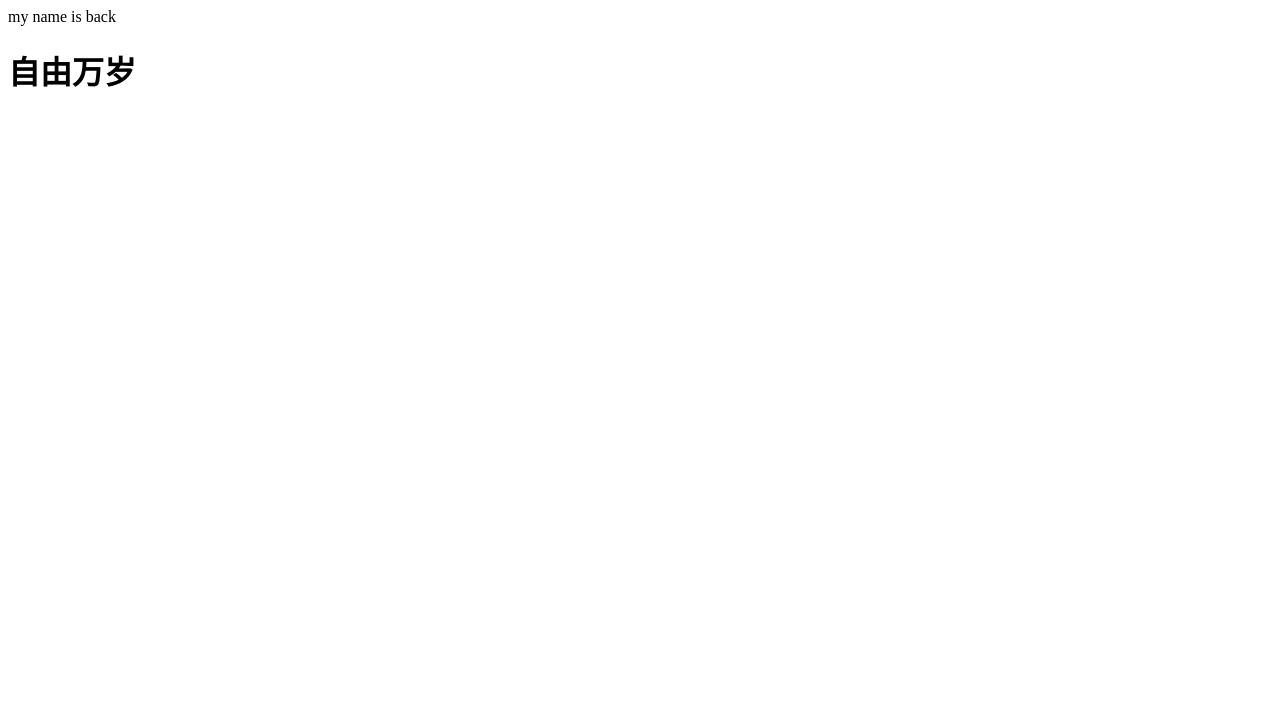
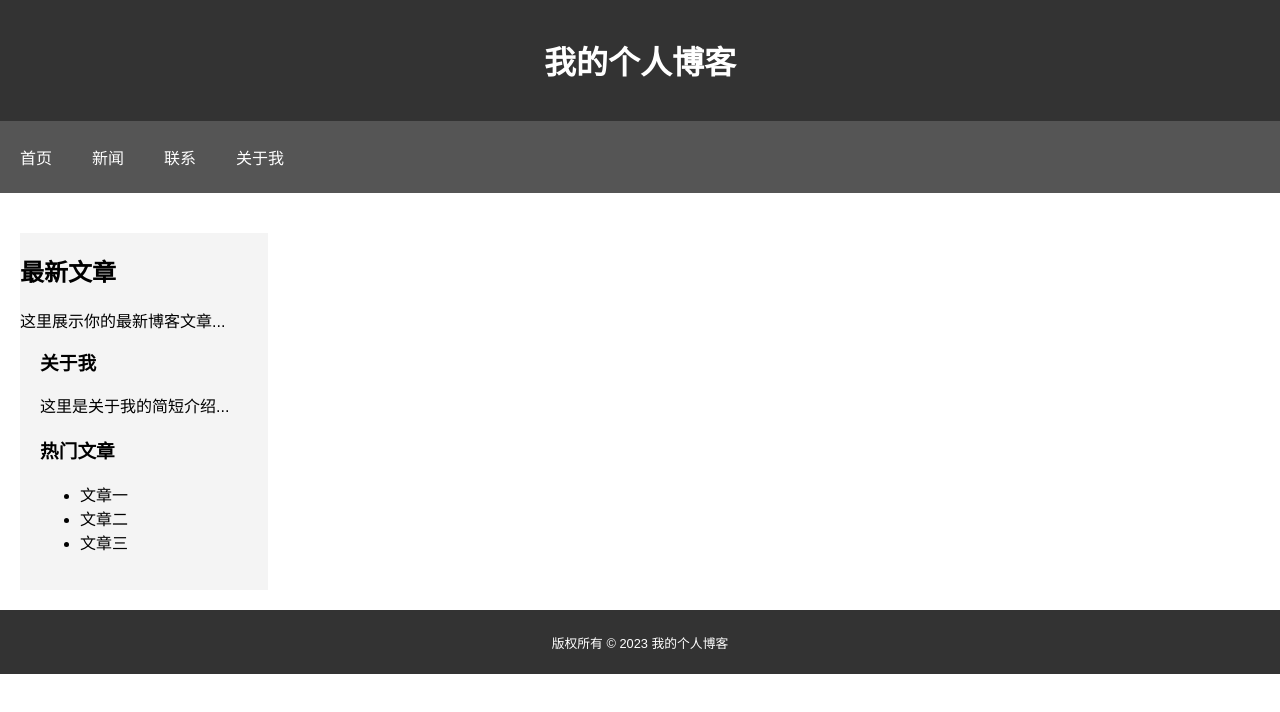
Before and after one commit to lwcxlssyh/bbs, a plain HTML site: page grjs.html in a window 1280 px wide. Drawn offline with Linux system fonts and the light colour scheme.

Commit message:
Update grjs.html

```diff
--- a/grjs.html
+++ b/grjs.html
@@ -1,2 +1,86 @@
-my name is back
-<h1>自由万岁</h1>
+<!DOCTYPE html>
+<html lang="zh">
+<head>
+    <meta charset="UTF-8">
+    <meta name="viewport" content="width=device-width, initial-scale=1.0">
+    <title>我的个人博客</title>
+    <style>
+        body {
+            font-family: Arial, sans-serif;
+            margin: 0;
+            padding: 0;
+            display: flex;
+            flex-direction: column;
+        }
+        header, footer {
+            background-color: #333;
+            color: white;
+            text-align: center;
+            padding: 1em 0;
+        }
+        nav {
+            background-color: #555;
+            overflow: hidden;
+            padding: 10px 0;
+        }
+        nav a {
+            float: left;
+            color: white;
+            text-align: center;
+            padding: 14px 20px;
+            text-decoration: none;
+        }
+        nav a:hover {
+            background-color: #ddd;
+            color: black;
+        }
+        .main-content {
+            flex: 1;
+            padding: 20px;
+        }
+        .sidebar {
+            width: 20%;
+            background-color: #f4f4f4;
+            padding: 20px;
+            box-sizing: border-box;
+        }
+        .main-area, .sidebar {
+            margin-top: 20px;
+        }
+        footer {
+            padding: 10px 0;
+            font-size: 0.8em;
+        }
+    </style>
+</head>
+<body>
+    <header>
+        <h1>我的个人博客</h1>
+    </header>
+    <nav>
+        <a href="#home">首页</a>
+        <a href="#news">新闻</a>
+        <a href="#contact">联系</a>
+        <a href="#about">关于我</a>
+    </nav>
+    <div class="main-content">
+        <div class="main-area" style="width: 80%; float: left; box-sizing: border-box;">
+            <h2>最新文章</h2>
+            <p>这里展示你的最新博客文章...</p>
+        </div>
+        <div class="sidebar">
+            <h3>关于我</h3>
+            <p>这里是关于我的简短介绍...</p>
+            <h3>热门文章</h3>
+            <ul>
+                <li>文章一</li>
+                <li>文章二</li>
+                <li>文章三</li>
+            </ul>
+        </div>
+    </div>
+    <footer>
+        <p>版权所有 &copy; 2023 我的个人博客</p>
+    </footer>
+</body>
+</html>
```
